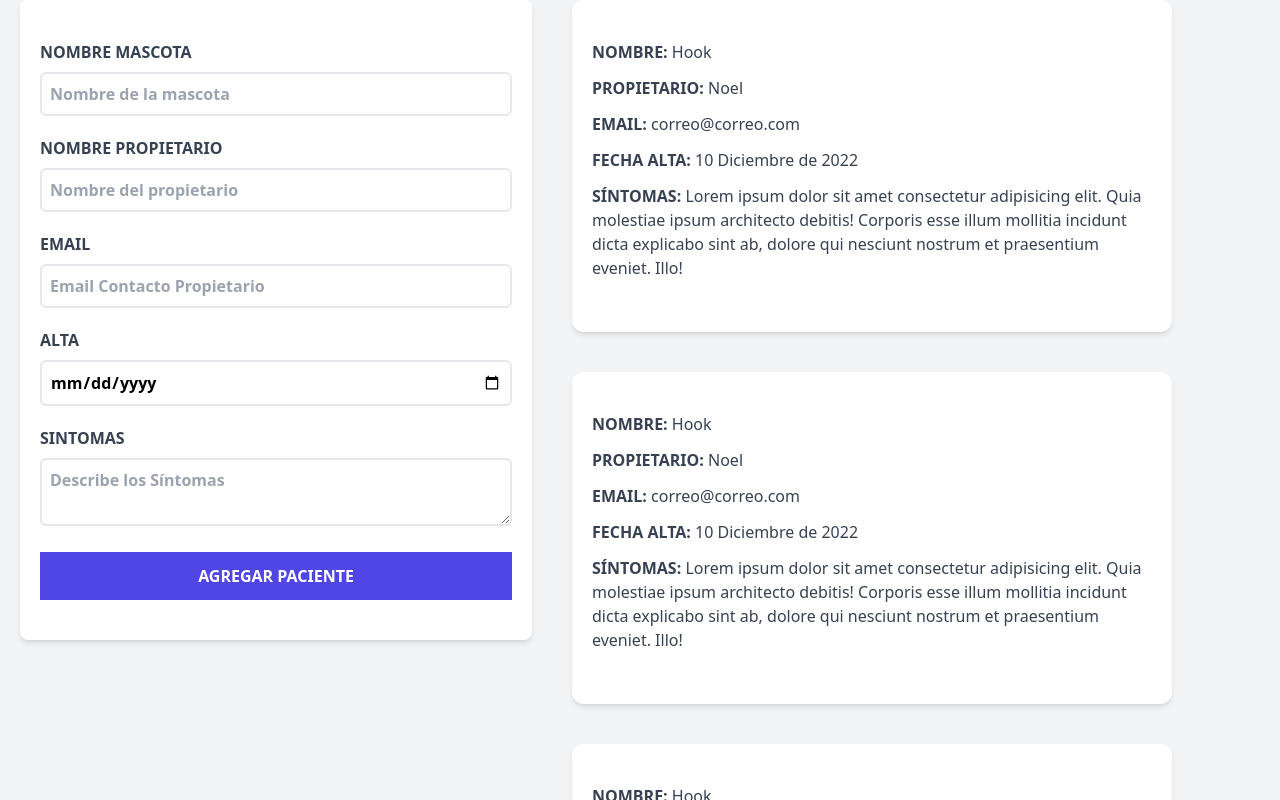
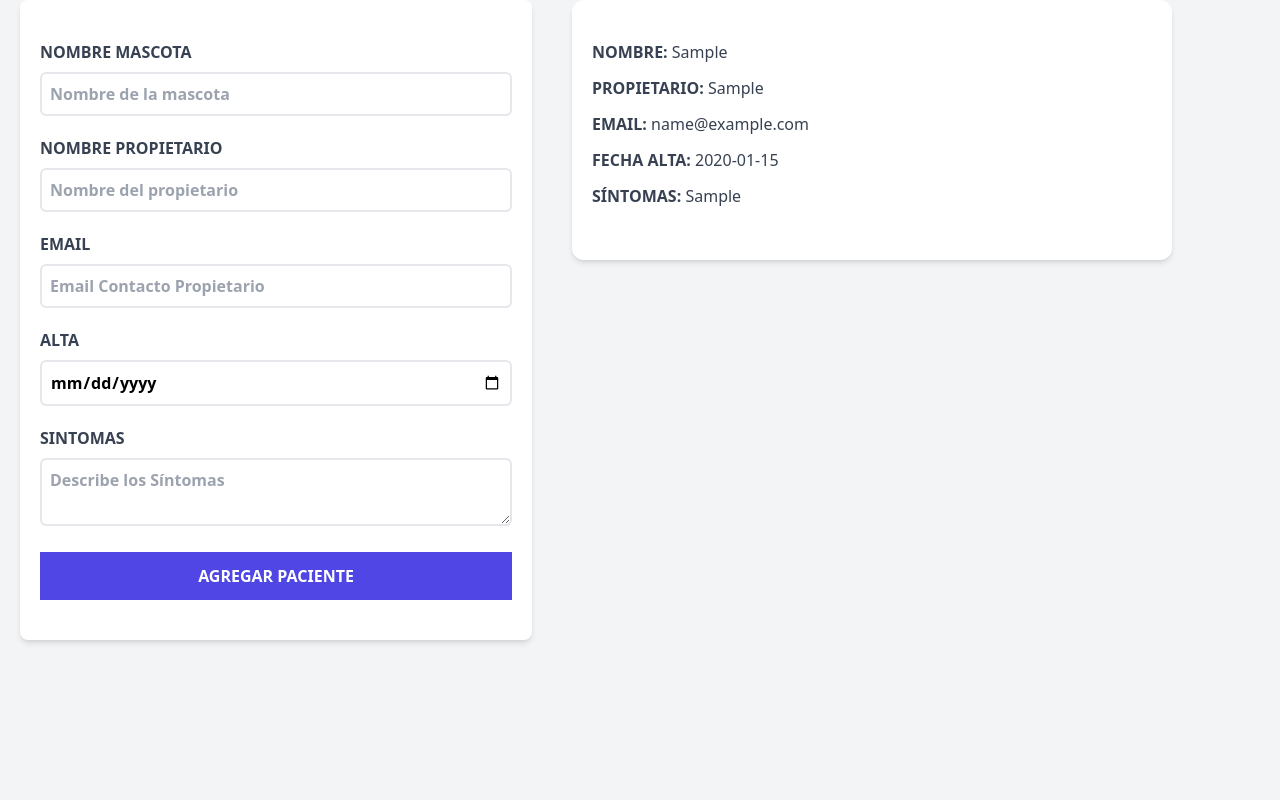
Before and after one commit to xNoelSV/React, a React (Vite) app in the folder Proyectos/PROYECTO 1 - Citas médicas/citas-react/: page / in a window 1280 px wide. Both pictures are taken after typing "Sample", "Sample", "name@example.com", "2020-01-15", "Sample" into the empty fields and a click on the input "Agregar paciente". Shown: the part 300-1100 px from the top of the page. Built offline with nearby package versions, Linux system fonts and the light colour scheme.

Commit message:
Proyecto 1: Props

```diff
--- a/Proyectos/PROYECTO 1 - Citas médicas/citas-react/src/App.jsx
+++ b/Proyectos/PROYECTO 1 - Citas médicas/citas-react/src/App.jsx
@@ -17,7 +17,9 @@
           pacientes={pacientes}
           setPacientes={setPacientes}
         />
-        <ListadoPacientes />
+        <ListadoPacientes
+          pacientes={pacientes}
+        />
       </div>
     </div>
   )
--- a/Proyectos/PROYECTO 1 - Citas médicas/citas-react/src/components/Error.jsx
+++ b/Proyectos/PROYECTO 1 - Citas médicas/citas-react/src/components/Error.jsx
@@ -1,9 +1,9 @@
 import React from 'react'
 
-const Error = ({ mensaje }) => {
+const Error = ({ children }) => {
     return (
         <div className='bg-red-800 text-white text-center p-3 uppercase font-bold mb-3 rounded'>
-            <p>{ mensaje }</p>
+            { children }
         </div>
     )
 }
--- a/Proyectos/PROYECTO 1 - Citas médicas/citas-react/src/components/Formulario.jsx
+++ b/Proyectos/PROYECTO 1 - Citas médicas/citas-react/src/components/Formulario.jsx
@@ -9,6 +9,13 @@
     const [sintomas, setSintomas] = useState('');
 
     const [error, setError] = useState(false);
+
+    const generarId = () => {
+        const random = Math.random().toString(36).substr(2);
+        const fecha = Date.now().toString(36);
+
+        return random + fecha;
+    }
 
     const handleSubmit = (e) => {
         e.preventDefault();
@@ -28,7 +35,8 @@
             propietario,
             email,
             fecha,
-            sintomas
+            sintomas,
+            id: generarId()
         }
 
         setPacientes([...pacientes, objetoPaciente]);
@@ -54,7 +62,7 @@
                 onSubmit={handleSubmit}
                 className='bg-white shadow-md rounded-lg py-10 px-5 mb-10'
             >
-                { error && <Error mensaje='Todos los campos son obligatorios.'/>}
+                { error && <Error><p>Todos los campos son obligatorios</p></Error>}
                 <div className='mb-5'>
                     <label htmlFor="mascota" className='block text-gray-700 uppercase font-bold'>
                         Nombre Mascota
--- a/Proyectos/PROYECTO 1 - Citas médicas/citas-react/src/components/ListadoPacientes.jsx
+++ b/Proyectos/PROYECTO 1 - Citas médicas/citas-react/src/components/ListadoPacientes.jsx
@@ -1,6 +1,7 @@
 import Paciente from './Paciente'
 
-const ListadoPacientes = () => {
+const ListadoPacientes = ({ pacientes }) => {
+  console.log(pacientes)
   return (
     <div className='md:w-1/2 lg:3/5'>
       <h2 className='font-black text-3xl text-center'>Listado Pacientes</h2>
@@ -11,12 +12,14 @@
       </p>
 
       <div className='md:h-screen mt-10 overflow-y-scroll'>
-        <Paciente />
-        <Paciente />
-        <Paciente />
-        <Paciente />
-        <Paciente />
-        <Paciente />
+        {pacientes.map( paciente => {
+          return (
+            <Paciente
+              key={ paciente.id }
+              paciente={paciente}
+            />
+          )
+        })}
       </div>
     </div>
   )
--- a/Proyectos/PROYECTO 1 - Citas médicas/citas-react/src/components/Paciente.jsx
+++ b/Proyectos/PROYECTO 1 - Citas médicas/citas-react/src/components/Paciente.jsx
@@ -1,20 +1,23 @@
-const Paciente = () => {
+const Paciente = ({ paciente }) => {
+    console.log(paciente);
+    const { nombre, propietario, email, fecha, sintomas } = paciente;
+
     return (
         <div className='mx-5 mb-10 bg-white shadow-md px-5 py-10 rounded-xl'>
             <p className='font-bold mb-3 text-gray-700 uppercase'>Nombre: {''}
-                <span className='font-normal normal-case'>Hook</span>
+                <span className='font-normal normal-case'>{nombre}</span>
             </p>
             <p className='font-bold mb-3 text-gray-700 uppercase'>Propietario: {''}
-                <span className='font-normal normal-case'>Noel</span>
+                <span className='font-normal normal-case'>{propietario}</span>
             </p>
             <p className='font-bold mb-3 text-gray-700 uppercase'>Email: {''}
-                <span className='font-normal normal-case'>correo@correo.com</span>
+                <span className='font-normal normal-case'>{email}</span>
             </p>
             <p className='font-bold mb-3 text-gray-700 uppercase'>Fecha Alta: {''}
-                <span className='font-normal normal-case'>10 Diciembre de 2022</span>
+                <span className='font-normal normal-case'>{fecha}</span>
             </p>
             <p className='font-bold mb-3 text-gray-700 uppercase'>Síntomas: {''}
-                <span className='font-normal normal-case'>Lorem ipsum dolor sit amet consectetur adipisicing elit. Quia molestiae ipsum architecto debitis! Corporis esse illum mollitia incidunt dicta explicabo sint ab, dolore qui nesciunt nostrum et praesentium eveniet. Illo!</span>
+                <span className='font-normal normal-case'>{sintomas}</span>
             </p>
         </div>
     )
```
